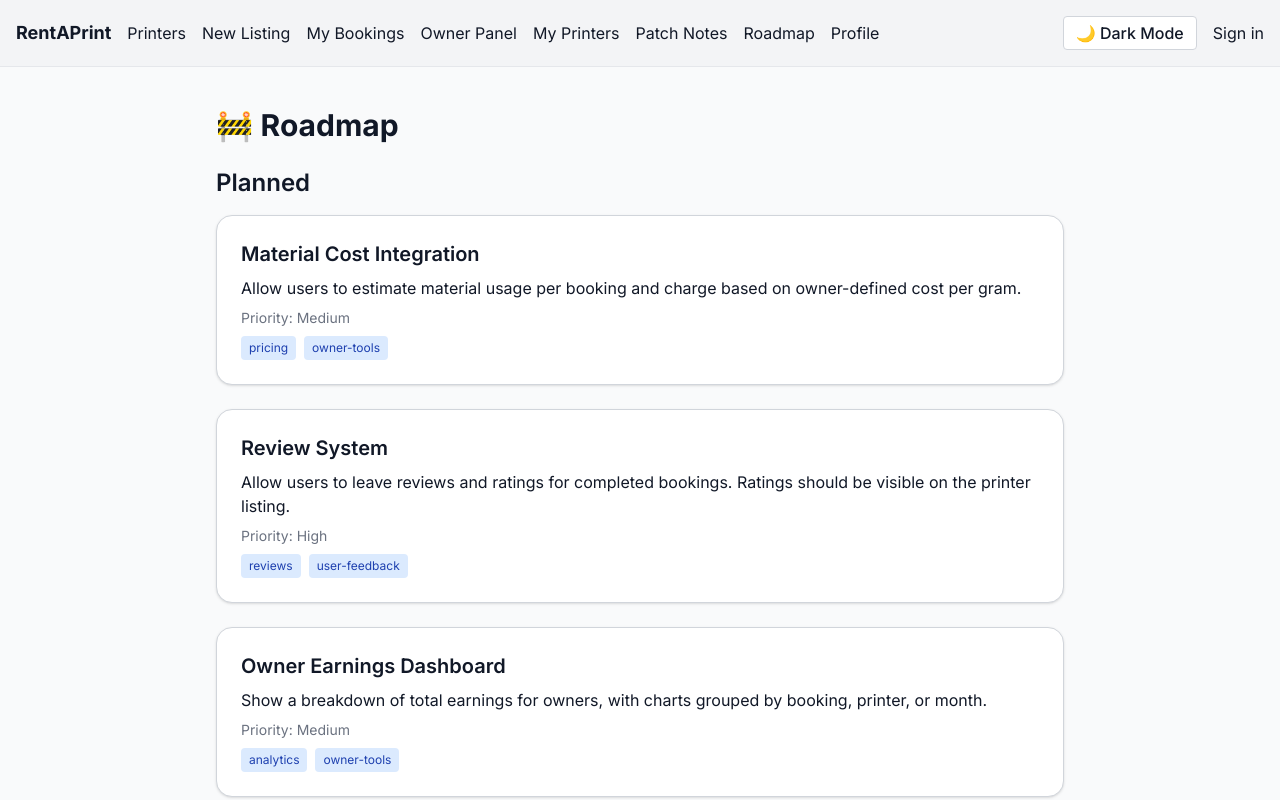
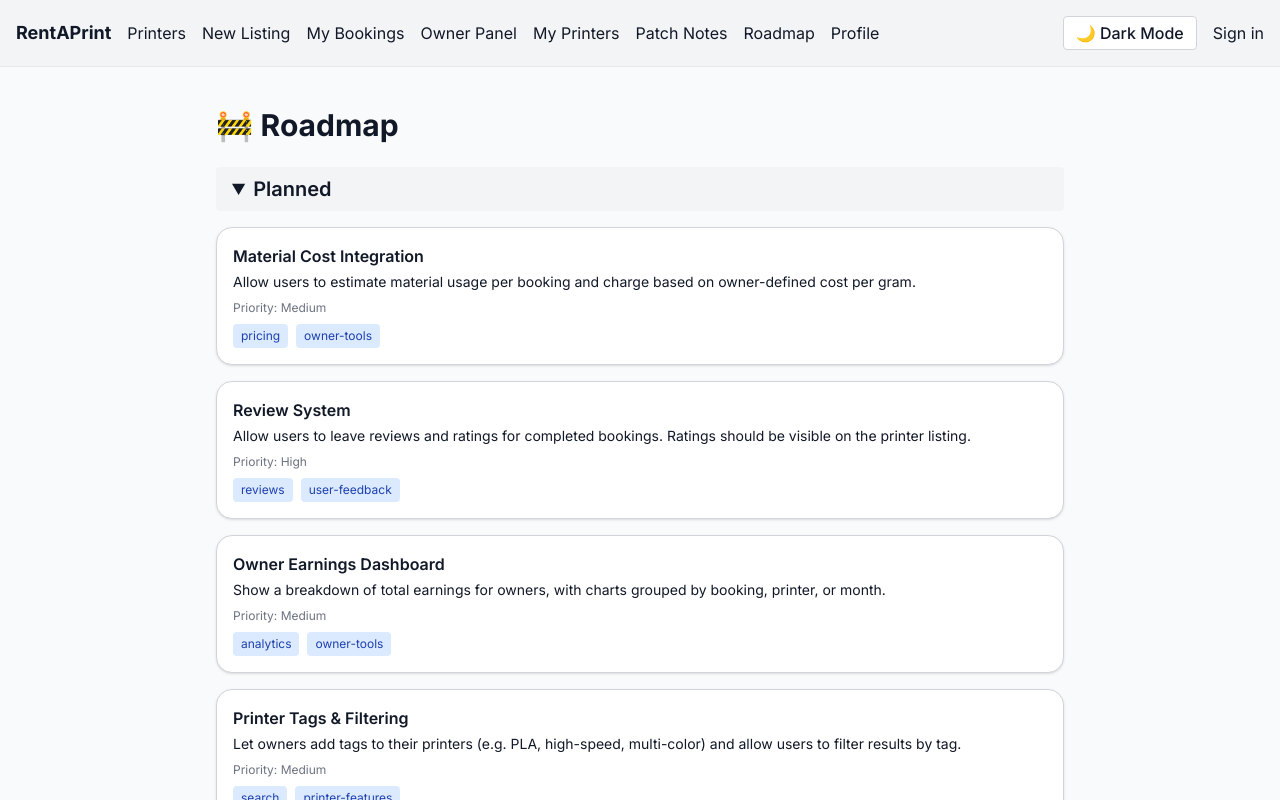
Before and after one commit to materialmatrix3d/rentaprint, a Next.js app: page /roadmap in a window 1280 px wide. Shown: the top 800 px of the page. Built offline with nearby package versions, Linux system fonts and the light colour scheme; no server answers.

Commit message:
Redesign patch notes and roadmap pages

```diff
--- a/app/book/[id]/page.tsx
+++ b/app/book/[id]/page.tsx
@@ -76,8 +76,7 @@ export default function BookingPage() {
     const ext = file?.name.split('.').pop()?.toLowerCase()
     let status: string = 'pending'
     if (file) {
-      if (ext === 'gcode') status = 'ready_to_print'
-      else if (
+      if (
         ext === 'stl' &&
         (layerHeight || infill || supports)
       )
--- a/app/bookings/page.tsx
+++ b/app/bookings/page.tsx
@@ -133,6 +133,7 @@ export default function BookingsPage() {
                 'canceled',
                 'ready_to_print',
                 'printing',
+                'rejected',
               ].includes(booking.status) && (
                 <button
                   onClick={async () => {
--- a/app/patch-notes/page.tsx
+++ b/app/patch-notes/page.tsx
@@ -39,26 +39,30 @@ export default function PatchNotesPage() {
   return (
     <main className="p-6 max-w-4xl mx-auto text-gray-900 dark:text-white">
       <h1 className="text-3xl font-bold mb-6">📘 Patch Notes</h1>
-      {errorMsg && (
-        <p className="text-red-500 mb-4">{errorMsg}</p>
-      )}
-      {loading && (
-        <p className="mb-4">Loading patch notes…</p>
-      )}
+      {errorMsg && <p className="text-red-500 mb-4">{errorMsg}</p>}
+      {loading && <p className="mb-4">Loading patch notes…</p>}
       {!loading && notes.length === 0 && !errorMsg && (
         <p className="mb-4">No patch notes available.</p>
       )}
       {notes.map(note => (
-        <div
+        <details
           key={note.id}
-          className="bg-white dark:bg-gray-800 rounded-2xl shadow p-6 mb-6 border border-gray-300 dark:border-gray-700"
+          className="mb-4 border border-gray-300 dark:border-gray-700 rounded-lg"
         >
-          <div className="text-xl font-semibold">{note.title}</div>
-          <div className="text-sm text-gray-500 dark:text-gray-400 mb-3">
-            {new Date(note.created_at).toLocaleString()}
+          <summary className="cursor-pointer select-none bg-gray-100 dark:bg-gray-700 px-4 py-2 font-medium flex justify-between items-center">
+            <span>{note.title}</span>
+            <span className="text-sm text-gray-500 dark:text-gray-400">
+              {new Date(note.created_at).toLocaleDateString()}
+            </span>
+          </summary>
+          <div className="px-4 py-2 bg-white dark:bg-gray-800">
+            {note.description.split('\n').map((line, idx) => (
+              <p key={idx} className="mb-2 last:mb-0">
+                {line}
+              </p>
+            ))}
           </div>
-          <p>{note.description}</p>
-        </div>
+        </details>
       ))}
     </main>
   )
--- a/app/profile/page.tsx
+++ b/app/profile/page.tsx
@@ -154,12 +154,14 @@ export default function ProfilePage() {
                   )}
                   <p className="text-sm">Start: {start.toLocaleString()}</p>
                       <p className="text-sm">Duration: {hours} hrs</p>
+                      {b.status !== 'rejected' && (
                         <Link
                           href={`/bookings/change/${b.id}`}
                           className="inline-block mt-1 px-2 py-1 text-xs bg-blue-600 hover:bg-blue-700 text-gray-900 dark:text-white rounded"
                         >
                           Request Change
                         </Link>
+                      )}
                     </li>
                   )
                 })}
--- a/app/roadmap/page.tsx
+++ b/app/roadmap/page.tsx
@@ -58,16 +58,19 @@ const updated: RoadmapItem[] = items.map(item =>
       <h1 className="text-3xl font-bold mb-6">🚧 Roadmap</h1>
       {statusOrder.map(status => (
         groups[status].length > 0 && (
-          <section key={status} className="mb-8">
-            <h2 className="text-2xl font-semibold mb-4">{statusLabels[status]}</h2>
+          <details key={status} className="mb-6" open={status !== 'done'}>
+            <summary className="cursor-pointer select-none bg-gray-100 dark:bg-gray-700 px-4 py-2 rounded text-xl font-semibold">
+              {statusLabels[status]}
+            </summary>
+            <div className="mt-4 space-y-4">
               {groups[status].map((item, idx) => (
                 <div
                   key={`${status}-${idx}`}
-                className="bg-white dark:bg-gray-800 rounded-2xl shadow p-6 mb-6 border border-gray-300 dark:border-gray-700"
+                  className="bg-white dark:bg-gray-800 rounded-2xl shadow p-4 border border-gray-300 dark:border-gray-700"
                 >
-                <div className="text-xl font-semibold mb-2">{item.title}</div>
-                <p className="mb-2">{item.description}</p>
-                <div className="text-sm text-gray-500 dark:text-gray-400 mb-2">
+                  <div className="font-semibold mb-1">{item.title}</div>
+                  <p className="mb-2 text-sm">{item.description}</p>
+                  <div className="text-xs text-gray-500 dark:text-gray-400 mb-2">
                     Priority: {item.priority.charAt(0).toUpperCase() + item.priority.slice(1)}
                   </div>
                   {item.tags && item.tags.length > 0 && (
@@ -84,7 +87,8 @@ const updated: RoadmapItem[] = items.map(item =>
                   )}
                 </div>
               ))}
-          </section>
+            </div>
+          </details>
         )
       ))}
     </main>
--- a/patch_notes.json
+++ b/patch_notes.json
@@ -83,5 +83,11 @@
     "title": "Owner Panel Approvals",
     "description": "- Manual booking approvals with Accept/Reject.\n- Awaiting Slice and Ready to Print sections.\n- Bookings grouped by status for easier management.",
     "created_at": "2025-06-25T00:00:00.000Z"
+  },
+  {
+    "id": "66394a65-b709-4d97-93bd-b4e626f4e3d7",
+    "title": "G-code Approval Workflow",
+    "description": "- G-code uploads no longer auto-mark bookings as ready.\n- Owners must approve before jobs move to Ready to Print.",
+    "created_at": "2025-06-26T00:00:00.000Z"
   }
 ]
```
Lines whose indentation alone changed are shown as unchanged.
